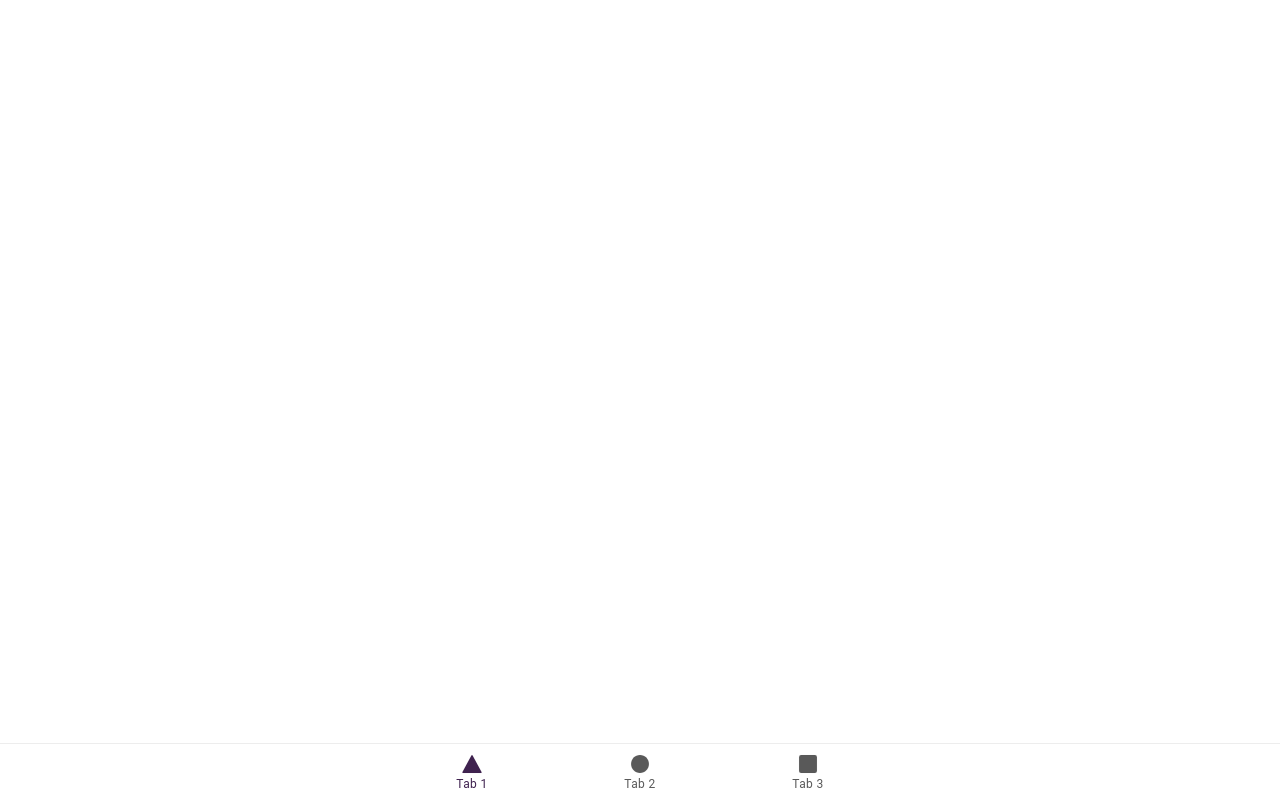
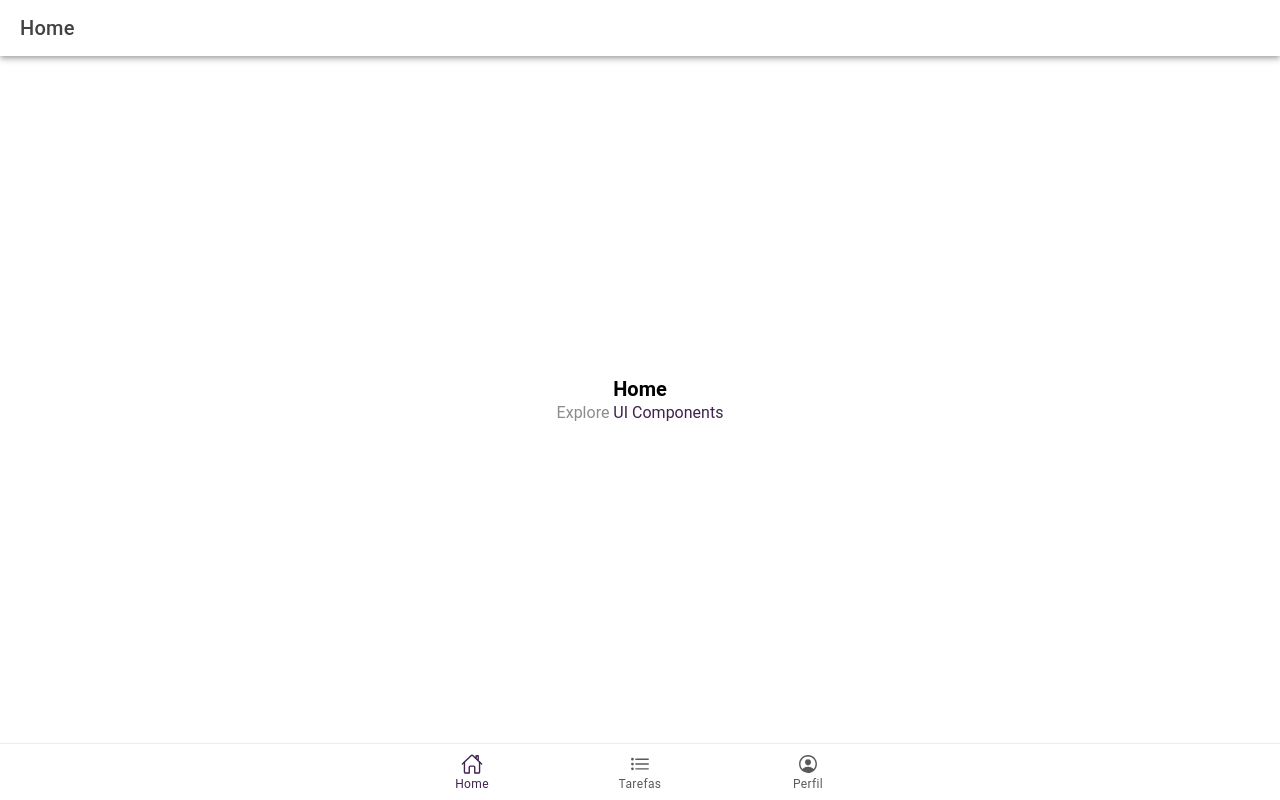
Before and after one commit to Anaritamed/codex-app-backEnd, a React (Create React App) app: page /home in a window 1280 px wide. Built offline with nearby package versions, Linux system fonts and the light colour scheme.

Commit message:
Altera icones

```diff
--- a/package.json
+++ b/package.json
@@ -8,7 +8,7 @@
     "@capacitor/haptics": "5.0.2",
     "@capacitor/keyboard": "5.0.2",
     "@capacitor/status-bar": "5.0.2",
-    "@ionic/react": "^7.0.0",
+    "@ionic/react": "^7.0.9",
     "@ionic/react-router": "^7.0.0",
     "@testing-library/jest-dom": "^5.11.9",
     "@testing-library/react": "^13.3.0",
@@ -20,7 +20,7 @@
     "@types/react-router": "^5.1.11",
     "@types/react-router-dom": "^5.1.7",
     "history": "^4.9.0",
-    "ionicons": "^7.0.0",
+    "ionicons": "^7.1.1",
     "react": "^18.2.0",
     "react-dom": "^18.2.0",
     "react-router": "^5.2.0",
--- a/src/App.tsx
+++ b/src/App.tsx
@@ -11,7 +11,7 @@ import {
   setupIonicReact
 } from '@ionic/react';
 import { IonReactRouter } from '@ionic/react-router';
-import { ellipse, square, triangle } from 'ionicons/icons';
+import { homeOutline, listOutline, personCircleOutline } from 'ionicons/icons';
 import Home from './pages/Home';
 import Tarefas from './pages/Tarefas';
 import Perfil from './pages/Perfil';
@@ -42,7 +42,7 @@ const App: React.FC = () => (
     <IonReactRouter>
       <IonTabs>
         <IonRouterOutlet>
-          <Route exact path="/homear">
+          <Route exact path="/home">
             <Home />
           </Route>
           <Route exact path="/tarefas">
@@ -57,16 +57,16 @@ const App: React.FC = () => (
         </IonRouterOutlet>
         <IonTabBar slot="bottom">
           <IonTabButton tab="home" href="/home">
-            <IonIcon aria-hidden="true" icon={triangle} />
-            <IonLabel>Tab 1</IonLabel>
+            <IonIcon aria-hidden="true" icon={homeOutline} />
+            <IonLabel>Home</IonLabel>
           </IonTabButton>
           <IonTabButton tab="tarefas" href="/tarefas">
-            <IonIcon aria-hidden="true" icon={ellipse} />
-            <IonLabel>Tab 2</IonLabel>
+            <IonIcon aria-hidden="true" icon={listOutline} />
+            <IonLabel>Tarefas</IonLabel>
           </IonTabButton>
           <IonTabButton tab="perfil" href="/perfil">
-            <IonIcon aria-hidden="true" icon={square} />
-            <IonLabel>Tab 3</IonLabel>
+            <IonIcon aria-hidden="true" icon={personCircleOutline} />
+            <IonLabel>Perfil</IonLabel>
           </IonTabButton>
         </IonTabBar>
       </IonTabs>
--- a/src/pages/Home.tsx
+++ b/src/pages/Home.tsx
@@ -8,16 +8,16 @@ const Home: React.FC = () => {
     <IonPage>
       <IonHeader>
         <IonToolbar>
-          <IonTitle>Tab 1</IonTitle>
+          <IonTitle>Home</IonTitle>
         </IonToolbar>
       </IonHeader>
       <IonContent fullscreen>
         <IonHeader collapse="condense">
           <IonToolbar>
-            <IonTitle size="large">Tab 1</IonTitle>
+            <IonTitle size="large">Home</IonTitle>
           </IonToolbar>
         </IonHeader>
-        <ExploreContainer name="Tab 1 page" />
+        <ExploreContainer name="Home" />
       </IonContent>
     </IonPage>
   );
--- a/src/pages/Perfil.tsx
+++ b/src/pages/Perfil.tsx
@@ -8,16 +8,16 @@ const Perfil: React.FC = () => {
     <IonPage>
       <IonHeader>
         <IonToolbar>
-          <IonTitle>Tab 3</IonTitle>
+          <IonTitle>Perfil</IonTitle>
         </IonToolbar>
       </IonHeader>
       <IonContent fullscreen>
         <IonHeader collapse="condense">
           <IonToolbar>
-            <IonTitle size="large">Tab 3</IonTitle>
+            <IonTitle size="large">Perfil</IonTitle>
           </IonToolbar>
         </IonHeader>
-        <ExploreContainer name="Tab 3 page" />
+        <ExploreContainer name="Perfil" />
       </IonContent>
     </IonPage>
   );
--- a/src/pages/Tarefas.tsx
+++ b/src/pages/Tarefas.tsx
@@ -8,16 +8,16 @@ const Tarefas: React.FC = () => {
     <IonPage>
       <IonHeader>
         <IonToolbar>
-          <IonTitle>Tab 2</IonTitle>
+          <IonTitle>Tarefas</IonTitle>
         </IonToolbar>
       </IonHeader>
       <IonContent fullscreen>
         <IonHeader collapse="condense">
           <IonToolbar>
-            <IonTitle size="large">Tab 2</IonTitle>
+            <IonTitle size="large">Tarefas</IonTitle>
           </IonToolbar>
         </IonHeader>
-        <ExploreContainer name="Tab 2 page" />
+        <ExploreContainer name="Tarefas" />
       </IonContent>
     </IonPage>
   );
```
Also changed, not shown: 1 other file (tests, documents, lock files or other folders).
